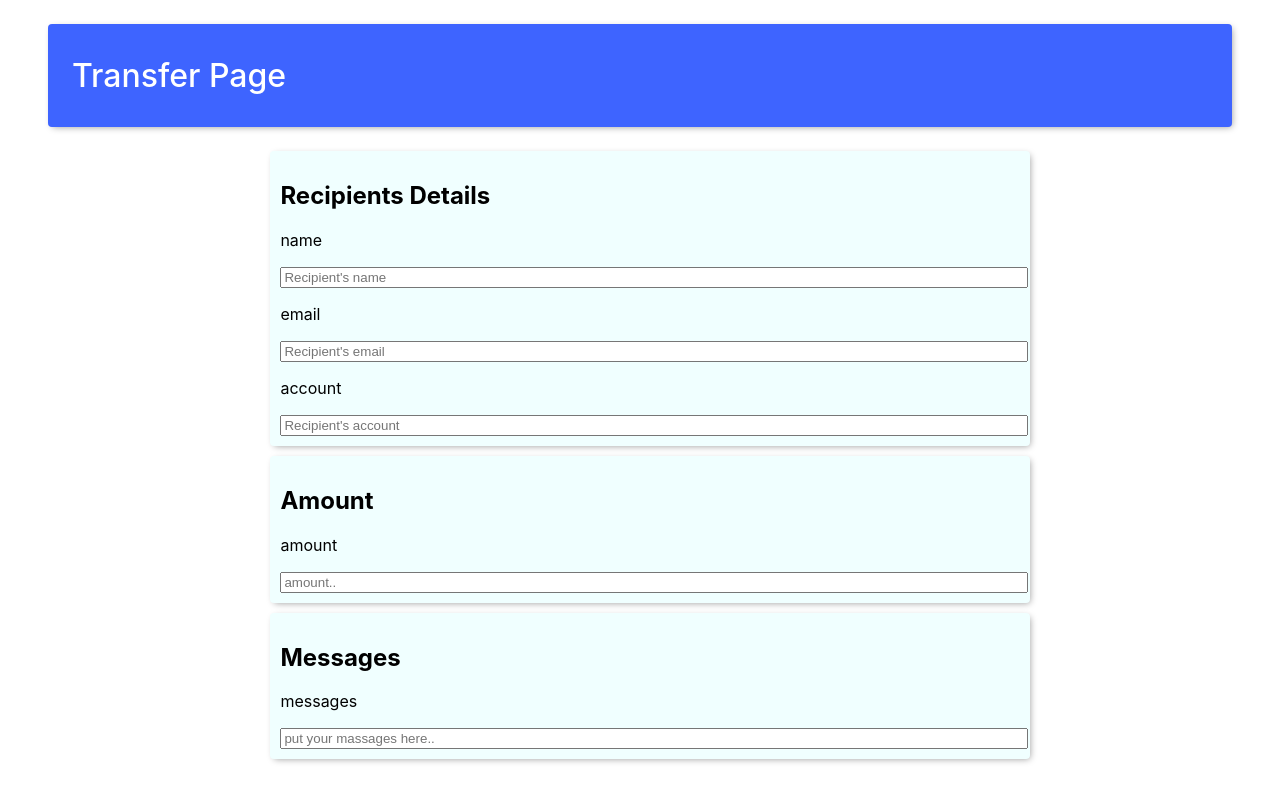
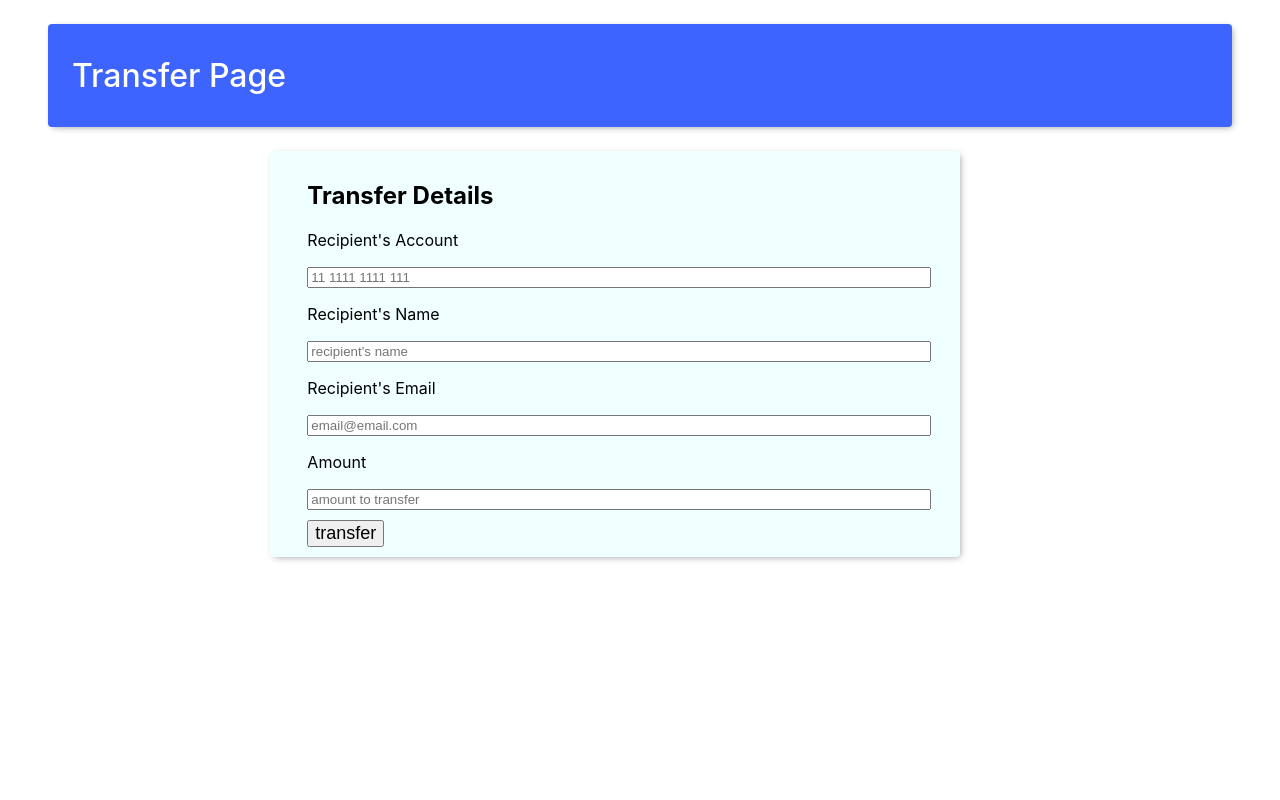
Before and after one commit to chukbert/Bank-Pro, a React (Create React App) app: page /transfer in a window 1280 px wide. Built offline with nearby package versions, Linux system fonts and the light colour scheme.

Commit message:
update transfer page

```diff
--- /dev/null
+++ b/src/components/FormGroup.js
@@ -0,0 +1,85 @@
+import React from 'react';
+
+class FormGroup extends React.Component {
+    constructor() {
+        super()
+        this.state = {
+            account: "",
+            name: "",
+            email: "",
+            amount: ""
+        };
+    }
+
+    inputAccount = (event) => {
+        this.setState({account: event.target.value});
+        console.log(this.state.account);
+    }
+
+    inputName = (event) => {
+        this.setState({name: event.target.value});
+        console.log(this.state.name);
+    }
+
+    inputEmail = (event) => {
+        this.setState({account: event.target.value});
+        console.log(this.state.email);
+    }
+
+    inputAmount = (event) => {
+        this.setState({account: event.target.value});
+        console.log(this.state.amount);
+    }
+
+    redirect = () => {
+        // redirect
+    }
+
+    render() {
+        const paperStyle = {
+            margin:"10px 20%",
+            padding:"10px 10px",
+            paddingLeft: "3%",
+            paddingRight: "3%",
+            borderRadius:"4px",
+            boxShadow: "2px 2px 7px -2px rgba(0,0,0,0.4)",
+            background: "azure",
+            color: "black",
+            width: "50%",
+            height: "auto",
+            alignItems: "center"
+        }
+        const inputStyle = {
+            width:"100%"
+        }
+        const buttonStyle = {
+            marginTop: "10px",
+            fontSize: "18px"
+        }
+        return (
+            <div class="paper" style={paperStyle}>
+                <div>
+                    <div class="title">
+                        <h2>Transfer Details</h2>
+                    </div>
+                    <form class="form" enctype="multipart/form-data">
+                        <p>Recipient's Account</p>
+                        <input style={inputStyle} placeholder="11 1111 1111 111" type="text" name="account" onChange={this.inputAccount}/>
+                        <p>Recipient's Name</p>
+                        <input style={inputStyle} placeholder="recipient's name" type="text" name="name" onChange={this.inputName}/>
+                        <p>Recipient's Email</p>
+                        <input style={inputStyle} placeholder="email@email.com" type="text" name="email" onChange={this.inputEmail}/>
+                        <p>Amount</p>
+                        <input style={inputStyle} placeholder="amount to transfer" type="text" name="amount" onChange={this.inputAmount}/>
+                        <div>
+                            <button style={buttonStyle} class="button" type="submit" onClick={this.redirect}>transfer</button>
+                        </div>
+                    </form>
+
+                </div>
+            </div>
+        );
+    }
+}
+
+export default FormGroup
--- a/src/components/InputGroup.js
+++ /dev/null
@@ -1,25 +0,0 @@
-import React from 'react';
-
-class InputGroup extends React.Component {
-    render() {
-        const inputStyle = {
-            width:"100%"
-        }
-        return (
-            <div className="form-group">
-                <p className="form-labelS">{this.props.name}</p>
-                <input style={inputStyle}
-                className="form-input"
-                id={this.props.name}
-                name={this.props.name}
-                type={this.props.type}
-                value={this.props.value}
-                onChange={this.props.handleChange}
-                placeholder={this.props.placeholder}
-                />
-            </div>
-        );
-    }
-}
-
-export default InputGroup
--- a/src/pages/Transfer.js
+++ b/src/pages/Transfer.js
@@ -1,6 +1,6 @@
 import React from 'react';
 import BaseCard from '../components/BaseCard';
-import InputGroup from '../components/InputGroup'
+import FormGroup from '../components/FormGroup'
 
 class Transfer extends React.Component {
     render() {
@@ -24,8 +24,7 @@ class Transfer extends React.Component {
             background: "azure",
             color: "black",
             width: "60%",
-            height: "auto",
-            alignItems: "center"
+            height: "auto"
         };
 
         return(
@@ -35,20 +34,7 @@ class Transfer extends React.Component {
                     Transfer Page
                     </p>
                 </BaseCard>
-                <div className="container" style={containerStyle}>
-                    <h2>Recipients Details</h2>
-                    <InputGroup title="Name" name="name" type="text" placeholder="Recipient's name" />
-                    <InputGroup title="Email" name="email" type="text" placeholder="Recipient's email" />
-                    <InputGroup title="Account" name="account" type="text" placeholder="Recipient's account" />
-                </div>
-                <div className="container" style={containerStyle}>
-                    <h2>Amount</h2>
-                    <InputGroup name="amount" type="number" placeholder="amount.." />
-                </div>
-                <div className="container" style={containerStyle}>
-                    <h2>Messages</h2>
-                    <InputGroup name="messages" type="text" placeholder="put your massages here.." />
-                </div>
+                <FormGroup />
             </section>
         );
     }
```
